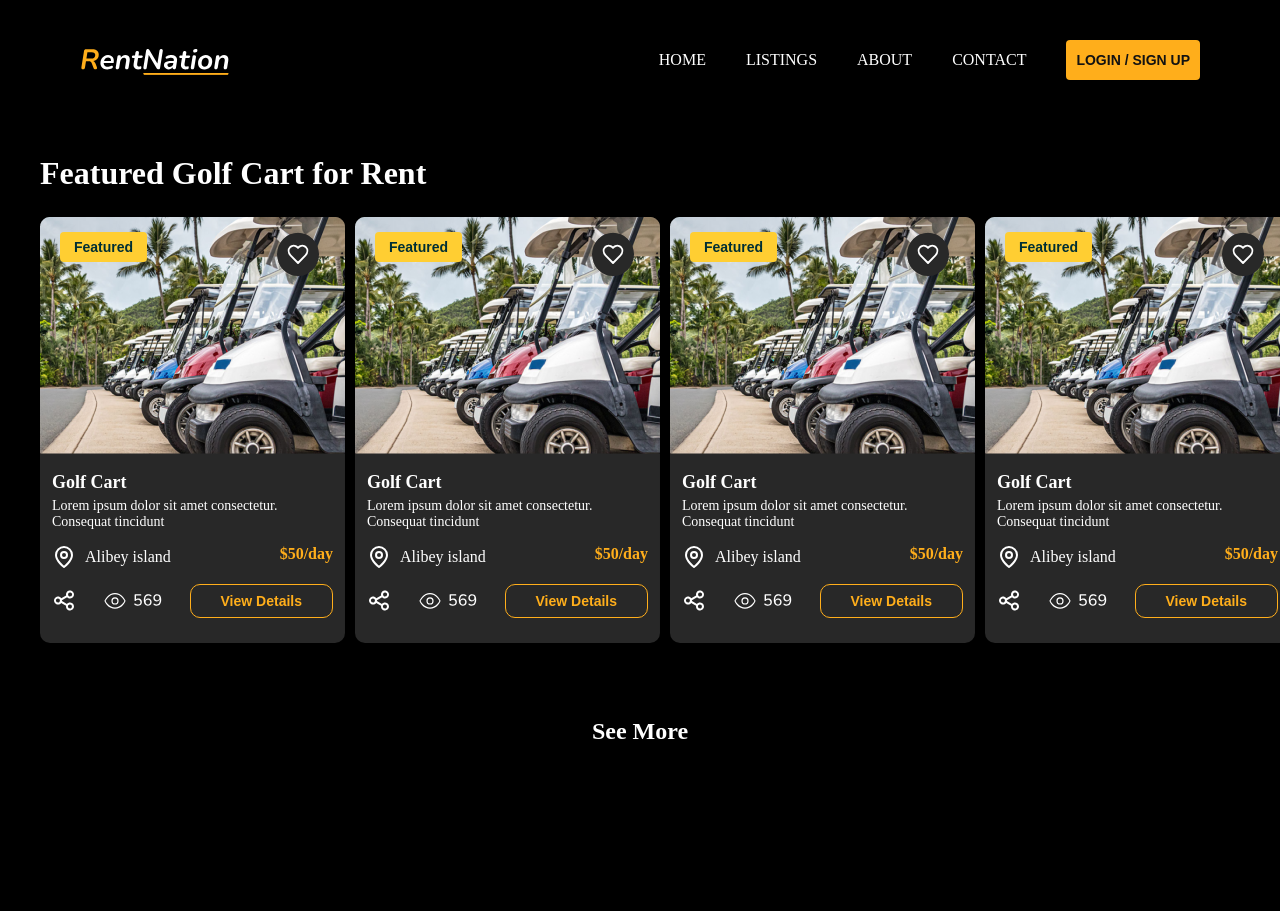
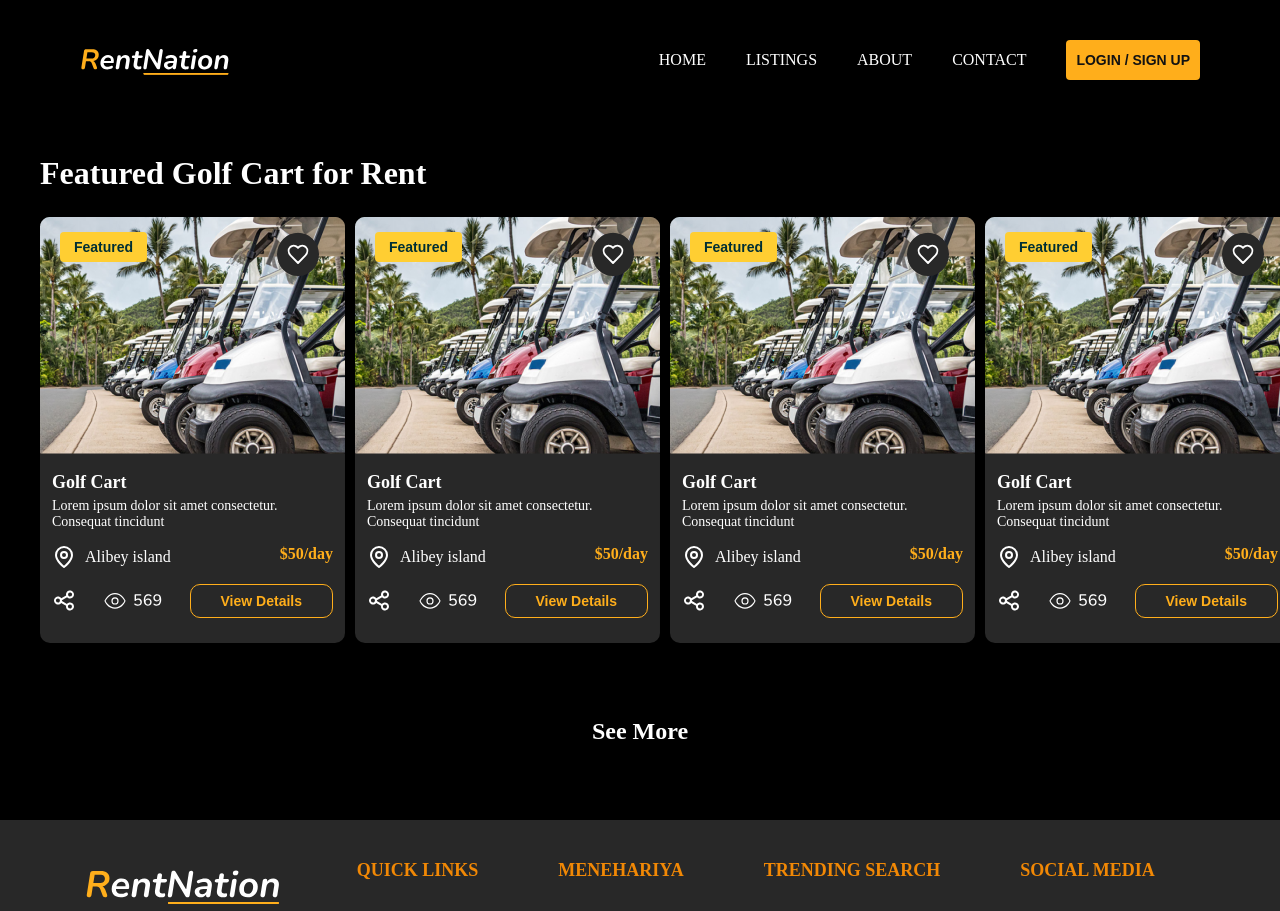
Before and after one commit to zainabzahid711/RentNation, a React (Create React App) app: page / in a window 1280 px wide. Shown: the top 911 px of the page. Before the commit the page ends 820 px from the top, so only its background shows below. Built offline with nearby package versions, Linux system fonts and the light colour scheme; the HTML template or start-up script is replaced by a standard one.

Commit message:
code modified

```diff
--- a/src/page/FeaturePage.js
+++ b/src/page/FeaturePage.js
@@ -1,15 +1,16 @@
 import React from "react";
 import NavBar from "../_components/navbar/NavBar";
 import CardContainer from "../_components/cardContainer/CardContainer";
+import Footer from "../_components/footer/Footer";
 
 const FeaturePage = () => {
-
-  return(
+  return (
     <div>
-      <NavBar/>
-      <CardContainer/>
+      <NavBar />
+      <CardContainer />
+      <Footer />
     </div>
-  )
-}
+  );
+};
 
 export default FeaturePage;
```
